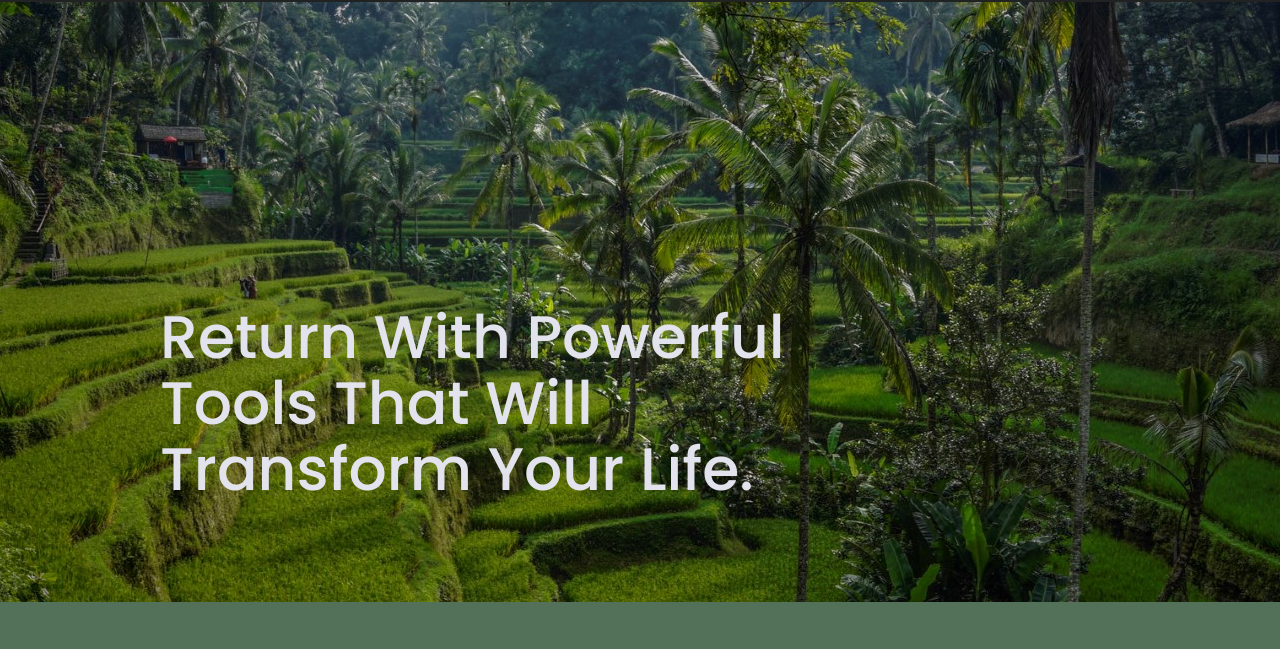
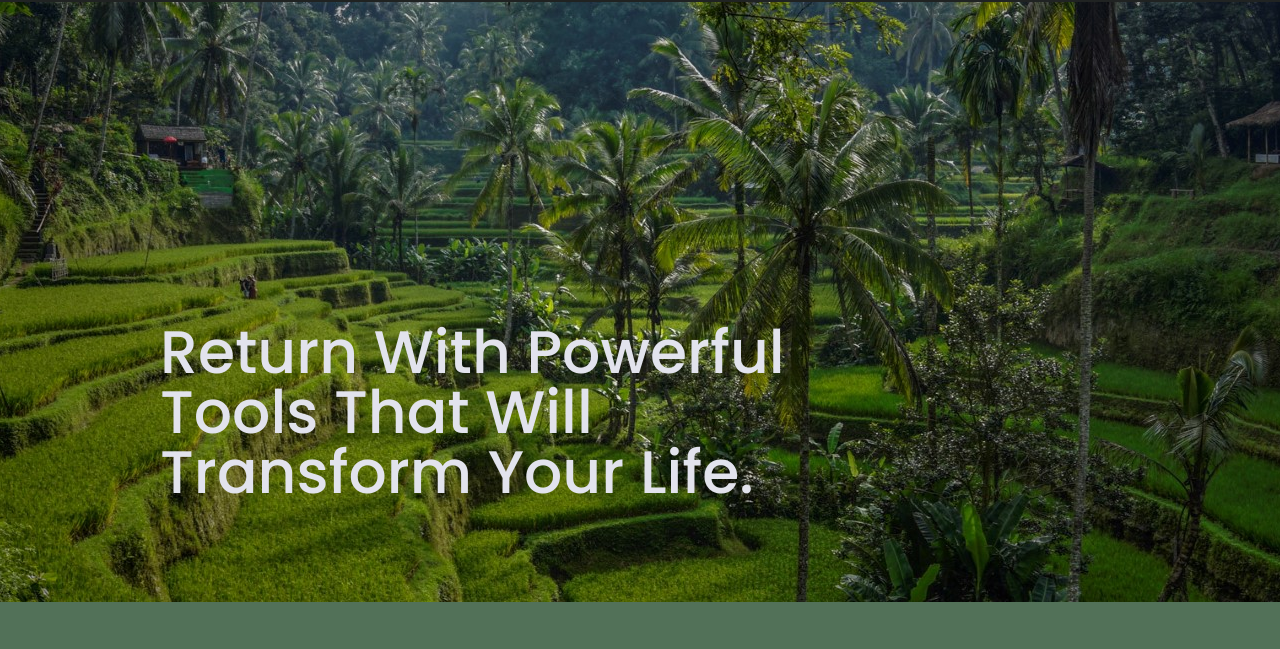
Before and after one commit to simonhtz/retreat-website, a website built with Parcel: page index.html in a window 1280 px wide. Shown: the part 100-749 px from the top of the page. Built offline with nearby package versions, Linux system fonts and the light colour scheme.

Commit message:
Finishing touches to CSS

```diff
--- a/css/main.css
+++ b/css/main.css
@@ -261,7 +261,7 @@ footer .copyright {
 .hero-area {
   background: url(../img/balidark-med.jpg) #2a423a fixed top center no-repeat;
   background-size: cover;
-  min-height: 350px;
+  min-height: 500px;
   display: flex;
   justify-content: center;
   flex-flow: row wrap;
@@ -440,7 +440,6 @@ input[type=button] {
   justify-content: flex-start;
   align-items: flex-start;
   flex-flow: row wrap;
-  margin-top: 50px;
 }
 
 .faq h2 {
@@ -610,7 +609,7 @@ input[type=button] {
 
   .hero-area h1 {
     font-size: 3em;
-    line-height: 1;
+    line-height: 3.5rem;
     width: 80%;
   }
 
@@ -811,7 +810,7 @@ input[type=button] {
 
   .hero-area h1 {
     font-size: 3.75em;
-    line-height: 1.1;
+    line-height: 3.75rem;
     width: 70%;
   }
 
@@ -841,6 +840,9 @@ input[type=button] {
     margin: 30px 10px 20px;
   }
 
+  .features-items {
+    margin-top: 50px;
+  }
 
   /* Reviews */
 
```
